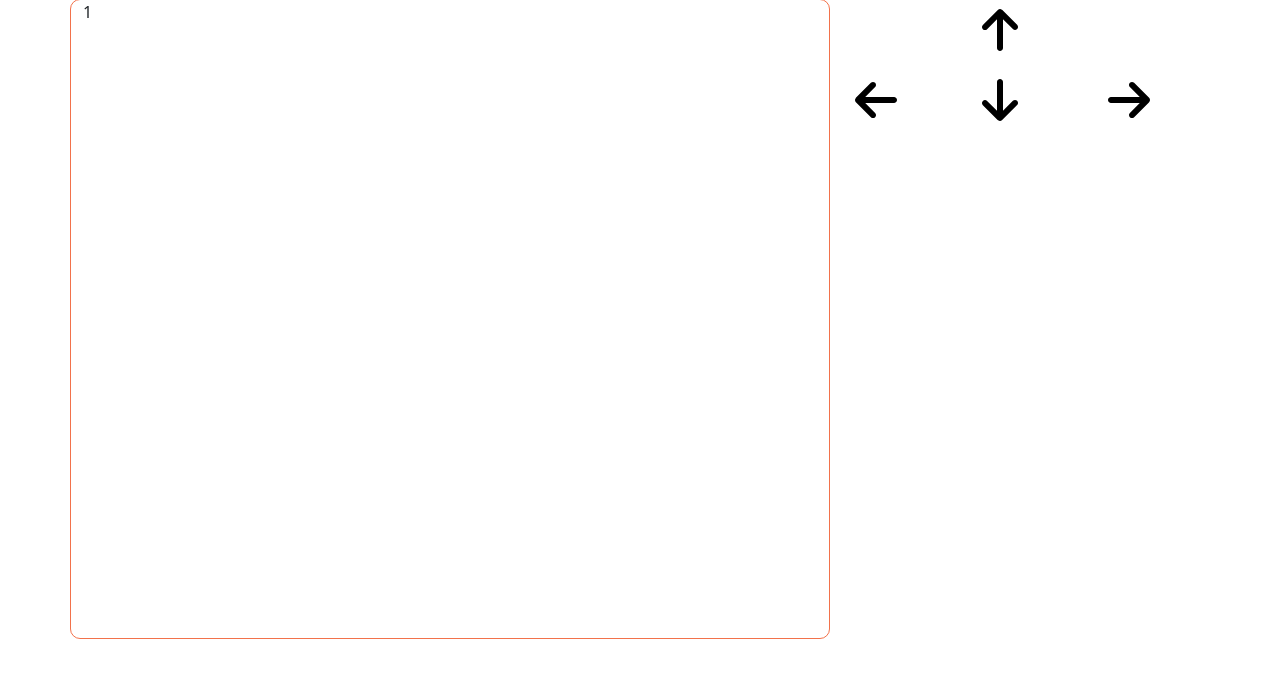
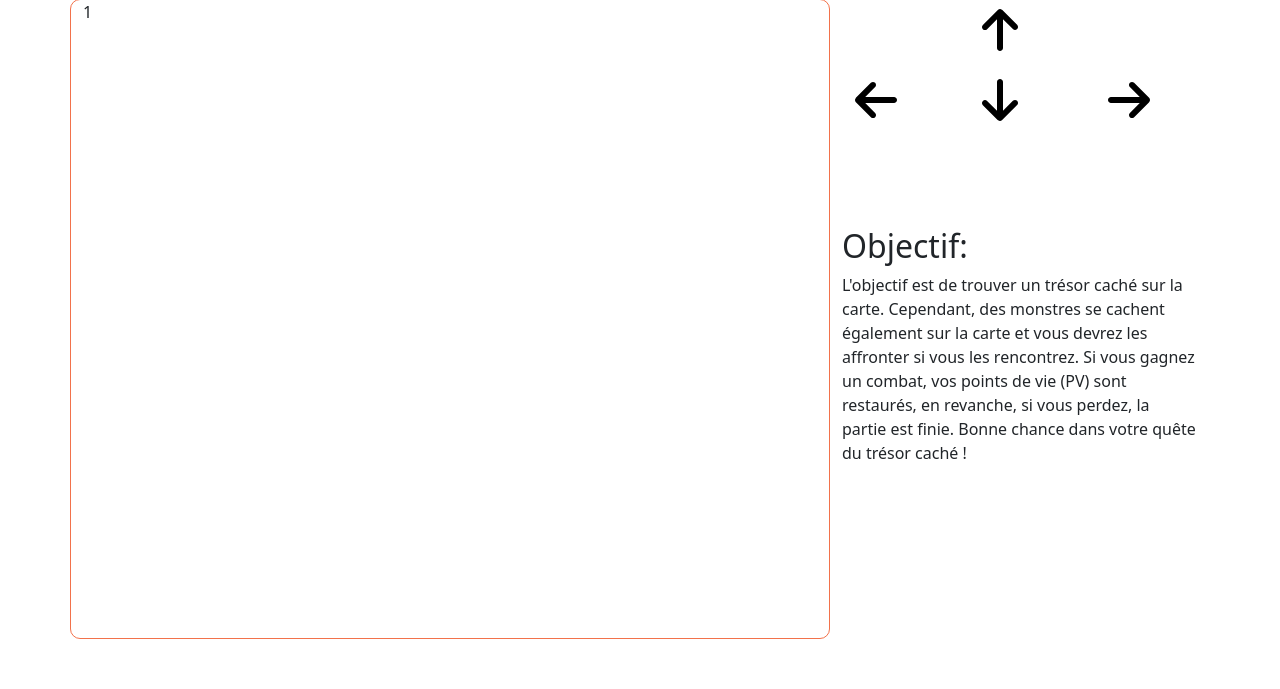
Before and after one commit to Mavrick-MAI/Treasure_Hunt, a PHP site: page / in a window 1280 px wide. Shown: the part 111-800 px from the top of the page. Run offline with PHP 8.4, Linux system fonts and the light colour scheme; the visitor is signed in with stand-in values (Sample User, id 1); some libraries are stand-ins or nearby versions.

Commit message:
Add files via upload

```diff
--- a/index.php
+++ b/index.php
@@ -75,7 +75,12 @@
                 </div>
 
               </div>
-              </button>
+              <div class="row mt-5">
+                <h2 class="mt-5">Objectif:</h2>
+                <span>L'objectif est de trouver un trésor caché sur la carte. Cependant, des monstres se cachent également sur la carte et vous devrez les affronter si vous les rencontrez. Si vous gagnez un combat, vos points de vie (PV) sont restaurés, en revanche, si vous perdez, la partie est finie. Bonne chance dans votre quête du trésor caché !
+                </span>
+              </div>
+
 
 
             </div>
```
